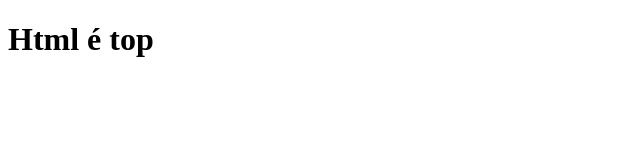
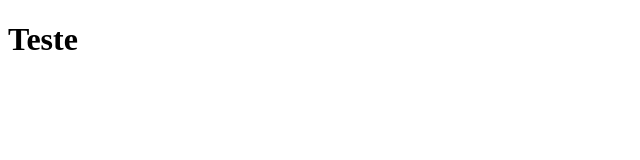
Before and after one commit to AlvaroOmarFerr/kenzie_developer, a plain HTML site: page index.html in a window 1280 px wide. Shown: the whole page, without its empty margins (0-640 px from the left). Drawn offline with Linux system fonts and the light colour scheme.

Commit message:
Projeto S1-04 Github Pages

```diff
--- a/index.html
+++ b/index.html
@@ -7,7 +7,7 @@
     <title>Projeto Git</title>
 </head>
 <body>
-    <h1>Html é top</h1>
+    <h1>Teste</h1>
 
 </body>
 </html>
```
